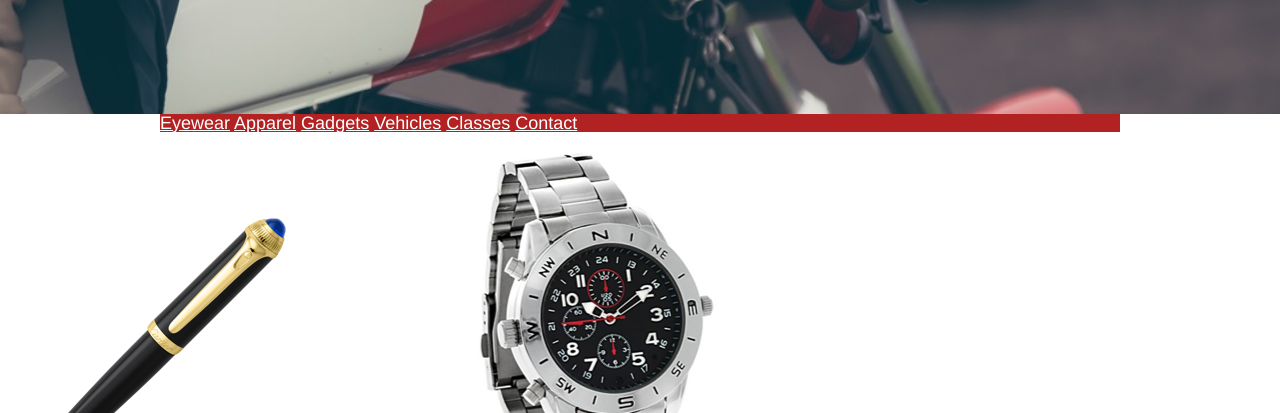
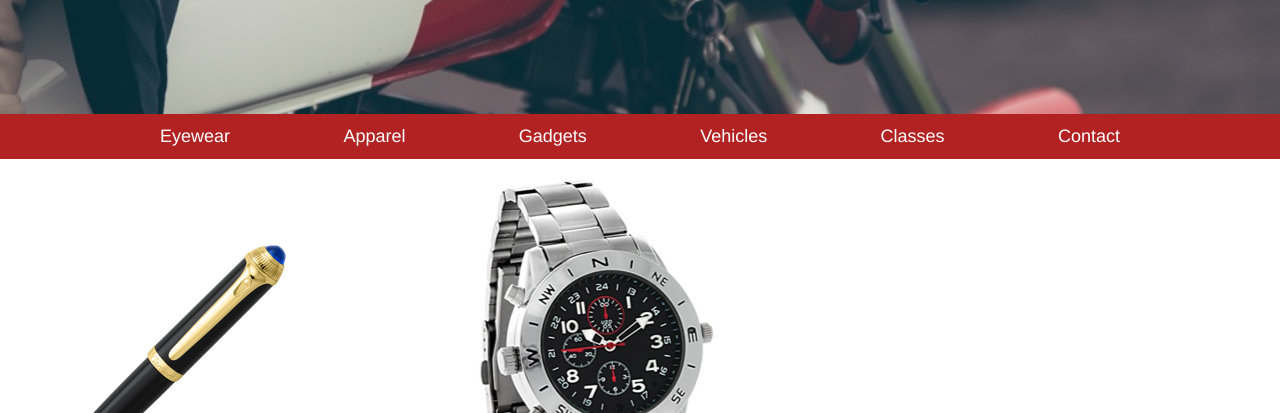
Before and after one commit to jridley11/SecretAgentSupply, a plain HTML site: page index.html in a window 1280 px wide. Shown: the part 387-800 px from the top of the page. Drawn offline with Linux system fonts and the light colour scheme.

Commit message:
Complete Nav Section.

```diff
--- a/index.html
+++ b/index.html
@@ -23,13 +23,15 @@
       </div>
     </div>
     <!-- Nav Section -->
-    <nav class="container">
-      <span><a href="#">Eyewear</a></span>
-      <span><a href="#">Apparel</a></span>
-      <span><a href="#">Gadgets</a></span>
-      <span><a href="#">Vehicles</a></span>
-      <span><a href="#">Classes</a></span>
-      <span><a href="#">Contact</a></span>
+    <nav>
+      <ul class="container">
+        <li>Eyewear</li>
+        <li>Apparel</li>
+        <li>Gadgets</li>
+        <li>Vehicles</li>
+        <li>Classes</li>
+        <li>Contact</li>
+      </ul>
     </nav>
     <!-- Product Section -->
     <div>
--- a/resources/css/style.css
+++ b/resources/css/style.css
@@ -76,15 +76,17 @@ h1, h4 {
 nav {
   background-color: firebrick;
   color: white;
+  display: block;
 }
 
-nav span {
-  margin: 0.75rem 0;
+nav ul {
+  display: flex;
+  align-items: center;
+  justify-content: space-between;
+  padding: 0.75rem 0;
+  list-style: none;
 }
 
-a {
-  color: white;
-}
 
 /* Product Section */
 /* Location Section */
```
